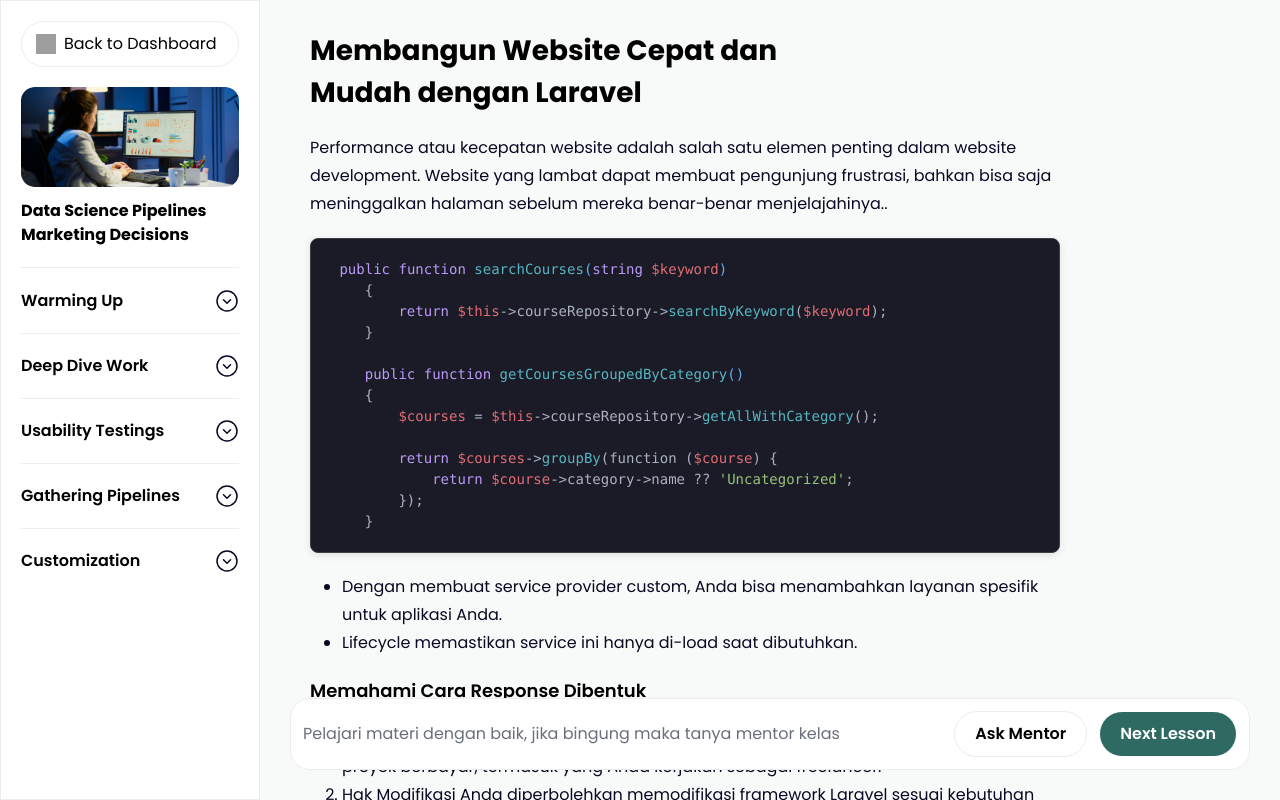
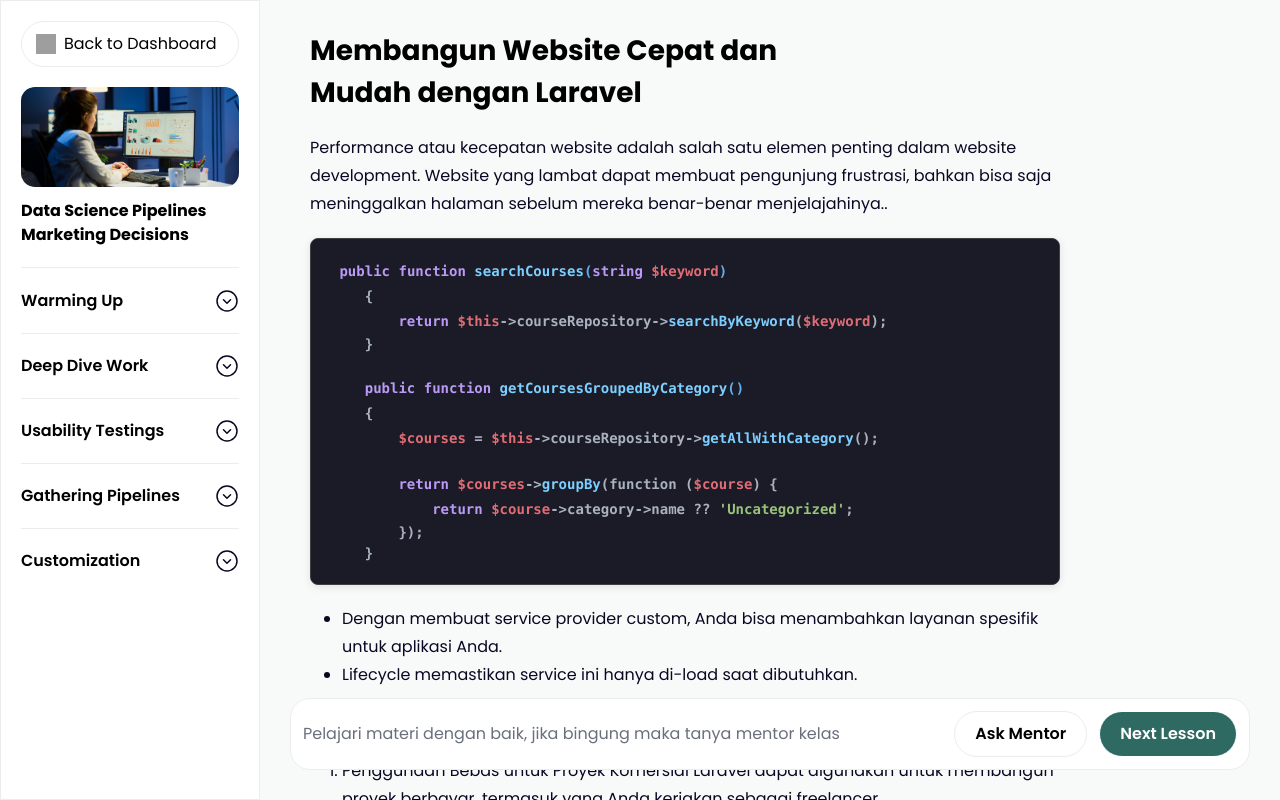
Before and after one commit to azzamdinabdillah/obito, a React (Vite) app: page /course-details in a window 1280 px wide. Built offline with nearby package versions, Linux system fonts and the light colour scheme; grey boxes are pictures that could not be loaded.

Commit message:
fix : styling syntax highlighter

```diff
--- a/src/assets/css/syntax-highlighter.css
+++ b/src/assets/css/syntax-highlighter.css
@@ -7,10 +7,13 @@
   font-family: Consolas !important;
   color: #abb2bf;
   box-shadow: 0 2px 8px rgba(0, 0, 0, 0.1);
+  max-width: 100%;
+  width: 100%;
 }
 
 .syntax-highlighter * {
   font-family: Consolas !important;
+  font-weight: 400;
 }
 
 .syntax-highlighter .line-numbers-container {
@@ -43,6 +46,39 @@
   margin: 0;
   padding: 0;
   background-color: #282c34;
+  overflow: auto;
+  min-width: 0;
+  -webkit-overflow-scrolling: touch;
+  scrollbar-width: thin;
+  scrollbar-color: #404040 #282c34;
+  touch-action: pan-x pan-y;
+}
+
+.syntax-highlighter .code-container pre {
+  margin: 0;
+  padding: 0;
+  background: none;
+  border: none;
+  font-family: inherit;
+}
+
+/* Custom scrollbar for webkit browsers */
+.syntax-highlighter .code-container::-webkit-scrollbar {
+  width: 8px;
+  height: 8px;
+}
+
+.syntax-highlighter .code-container::-webkit-scrollbar-track {
+  background: #282c34;
+}
+
+.syntax-highlighter .code-container::-webkit-scrollbar-thumb {
+  background: #404040;
+  border-radius: 4px;
+}
+
+.syntax-highlighter .code-container::-webkit-scrollbar-thumb:hover {
+  background: #555;
 }
 
 .syntax-highlighter .code-container code {
@@ -51,11 +87,13 @@
   border-radius: 0 !important;
   font-size: 0.875rem !important;
   line-height: 1.5 !important;
-  overflow: auto !important;
+  overflow: visible !important;
   display: block;
   white-space: pre;
   word-wrap: normal;
   color: #abb2bf !important;
+  min-width: max-content;
+  margin: 0;
 }
 
 /* Syntax highlighting colors matching the image exactly */
@@ -68,7 +106,7 @@
 .syntax-highlighter .hljs-built_in,
 .syntax-highlighter .hljs-type,
 .syntax-highlighter .hljs-title {
-  color: #56b6c2 !important; /* Light blue for types and class names */
+  color: #7dcfff !important; /* Light blue for types and class names */
 }
 
 .syntax-highlighter .hljs-variable,
@@ -154,11 +192,19 @@
 @media (max-width: 768px) {
   .syntax-highlighter {
     font-size: 0.75rem;
+    flex-direction: column;
+  }
+
+  .syntax-highlighter .code-container {
+    overflow-x: auto;
+    overflow-y: auto;
+    -webkit-overflow-scrolling: touch;
   }
 
   .syntax-highlighter .code-container code {
     font-size: 0.75rem !important;
     padding: 0.75rem !important;
+    min-width: max-content;
   }
 
   .syntax-highlighter .line-numbers-container {
@@ -170,3 +216,11 @@
     font-size: 0.625rem;
   }
 }
+
+@media (min-width: 1024px) {
+  .syntax-highlighter * {
+    font-family: Consolas !important;
+    font-weight: 600;
+    line-height: 25px;
+  }
+}
--- a/src/components/SyntaxHighlighter.tsx
+++ b/src/components/SyntaxHighlighter.tsx
@@ -8,21 +8,13 @@
   language?: string;
   className?: string;
   showLineNumbers?: boolean;
-  theme?:
-    | "github"
-    | "vs"
-    | "vs2015"
-    | "xcode"
-    | "androidstudio"
-    | "atom-one-dark";
 }
 
 const SyntaxHighlighter: React.FC<SyntaxHighlighterProps> = ({
   code,
   language = "javascript",
   className = "",
-  showLineNumbers = false,
-  theme = "theme-tokyo-night-dark",
+  showLineNumbers = false
 }) => {
   const codeRef = useRef<HTMLElement>(null);
 
```
